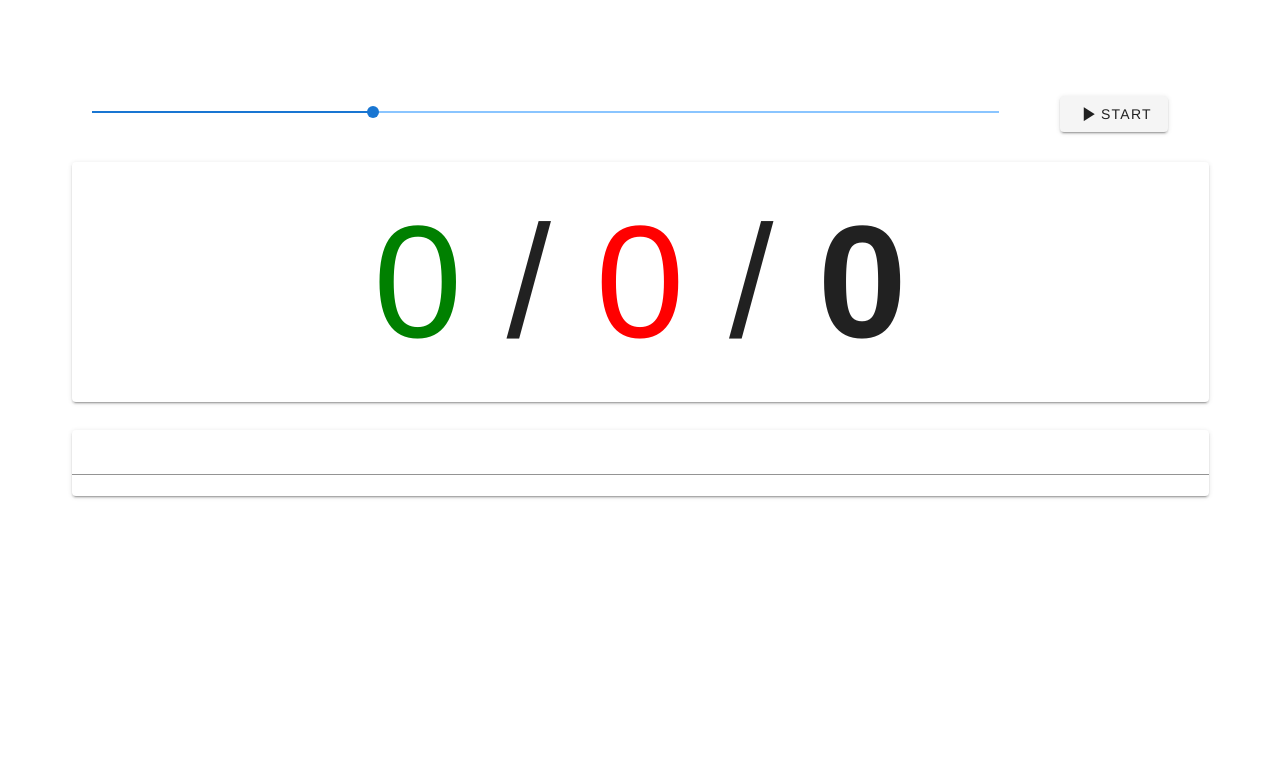
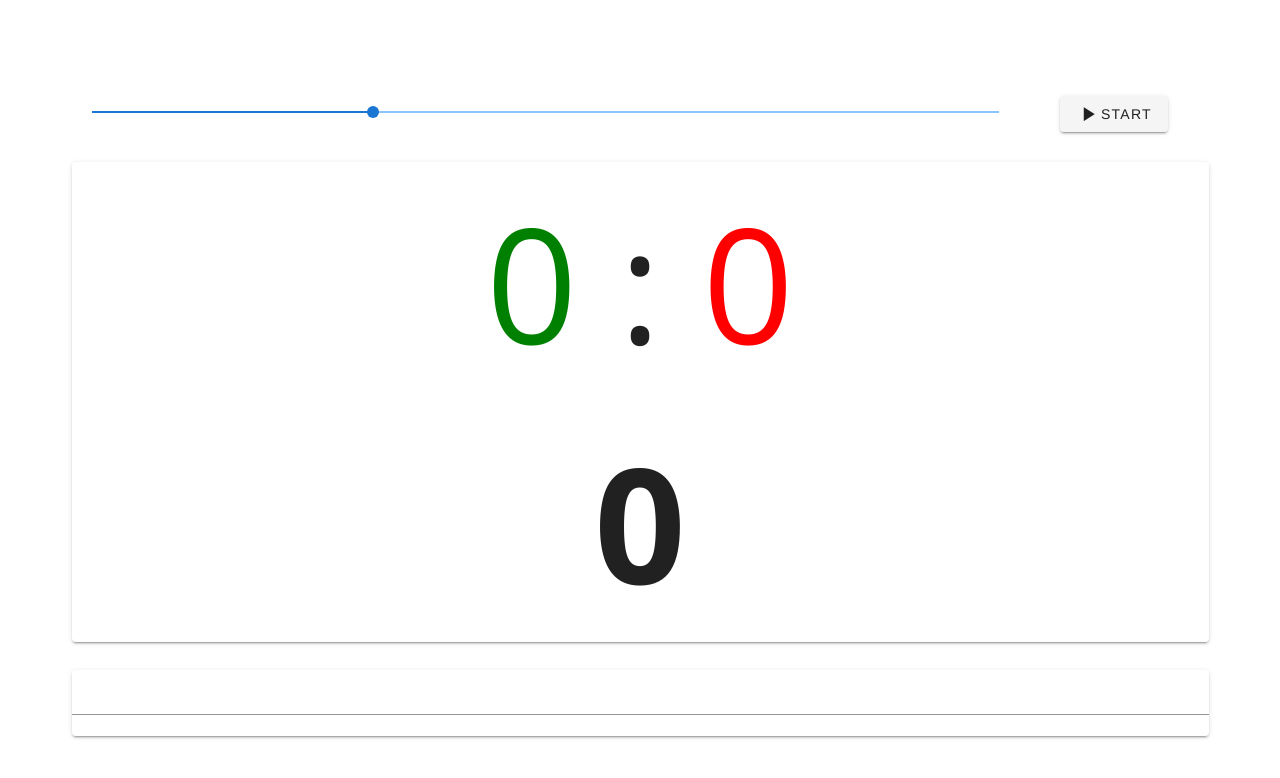
Before and after one commit to zygzagZ/voice-counter, a Vue app: page / in a window 1280 px wide. Shown: the top 778 px of the page. Built offline with nearby package versions, Linux system fonts and the light colour scheme.

Commit message:
add percent view

```diff
--- a/src/components/Counter.vue
+++ b/src/components/Counter.vue
@@ -1,5 +1,6 @@
 <template>
   <v-container>
+    <link href='http://fonts.googleapis.com/css?family=Open+Sans:100,200,300,400,600,700' rel='stylesheet' type='text/css'>
     <v-row>
       <v-col align="center">
         <v-container>
@@ -15,9 +16,10 @@
             </v-col>
           </v-row>
         </v-container>
-        <v-card :style="{fontSize}">
+        <v-card :style="{fontSize}" class="scores">
 
-          <span class="good" @click="addResult(1)">{{count}}</span> / <span class="bad" @click="addResult(0)"> {{ total - count }}</span> / <b> {{total}}</b>
+          <span class="good" @click="addResult(1)">{{count}}</span> : <span class="bad" @click="addResult(0)"> {{ total - count }}</span> <br>
+          <b> {{total}} </b> <span v-if="total !== 0" class="percents">{{ (count / total * 100).toFixed(1) }}%</span>
         </v-card>
       </v-col>
     </v-row>
@@ -112,5 +114,13 @@ export default {
 <style scoped>
   .good { color: green}
   .bad { color: red}
+  .percents {
+    font-size: 0.5em;
+    font-weight: 100;
+    opacity: 0.6;
+  }
+  .scores {
+    font-family: 'Open Sans', sans-serif;
+  }
 
 </style>
```
